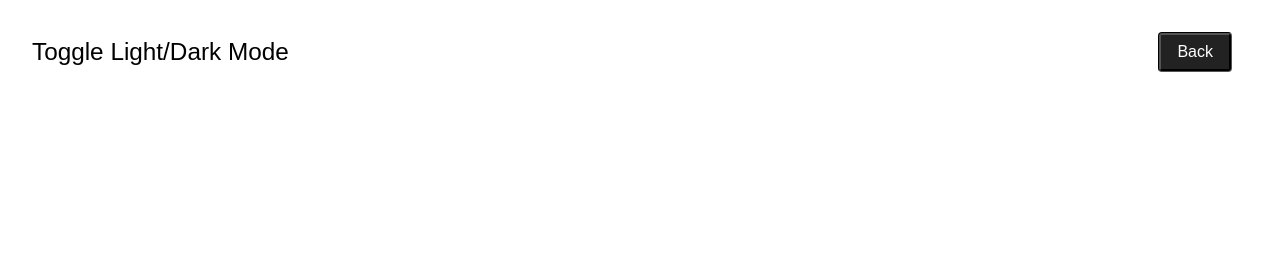
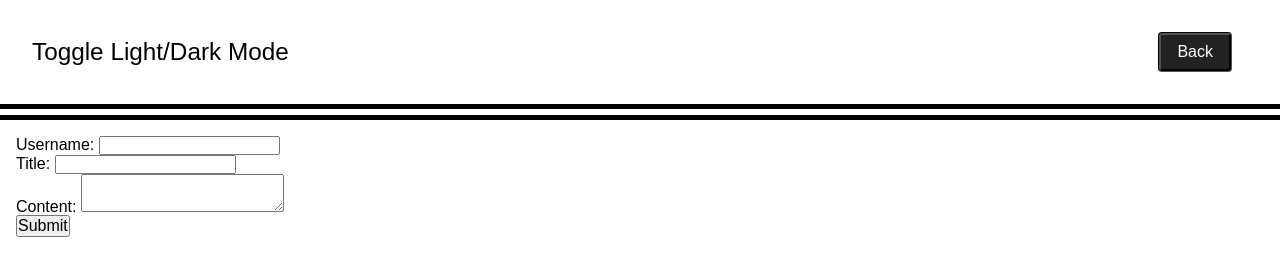
Before and after one commit to PeruvPowWow/HW4, a plain HTML site: page blog.html in a window 1280 px wide. Drawn offline with Linux system fonts and the light colour scheme.

Commit message:
added content to form js

```diff
--- a/blog.html
+++ b/blog.html
@@ -18,9 +18,23 @@
     <button id="toggle">Toggle Light/Dark Mode</button>
     <button id="back">Back</button>
   </header>
-
-
-
+  <main>
+    <form id="blogForm">
+      <div>
+        <label for="username">Username:</label>
+        <input type="text" id="username" name="username" />
+      </div>
+      <div>
+        <label for="title">Title:</label>
+        <input type="text" id="title" name="title" />
+      </div>
+      <div>
+        <label for="content">Content:</label>
+        <textarea name="content" id="content"></textarea>
+      </div>
+      <button type="submit">Submit</button>
+    </form>
+    <p id="errorMessage" style="color: red;"> </p>
 </body>
 
 </html>
```
Also changed, not shown: Assets/js/form.js (+10 -0 lines).
